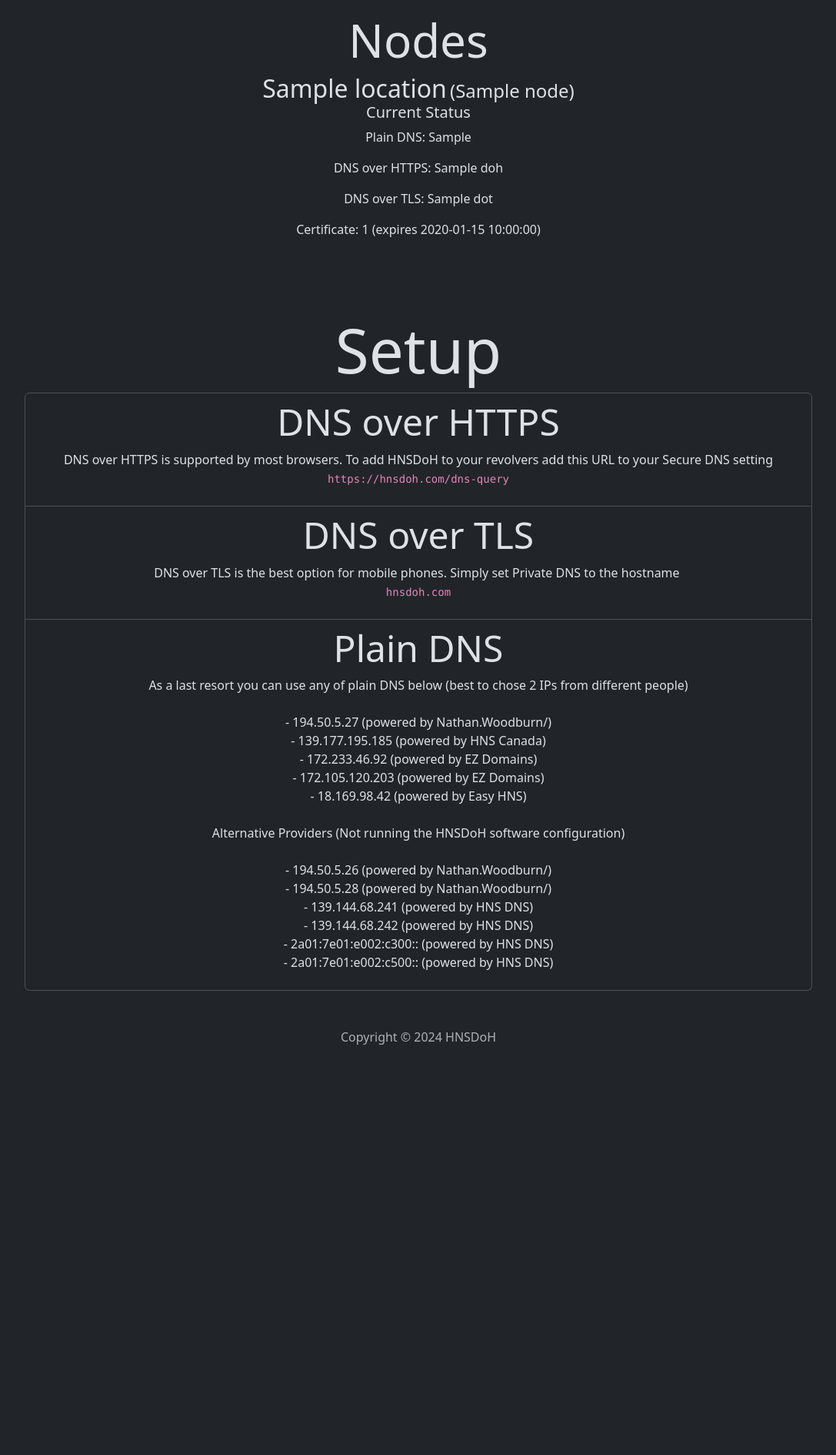
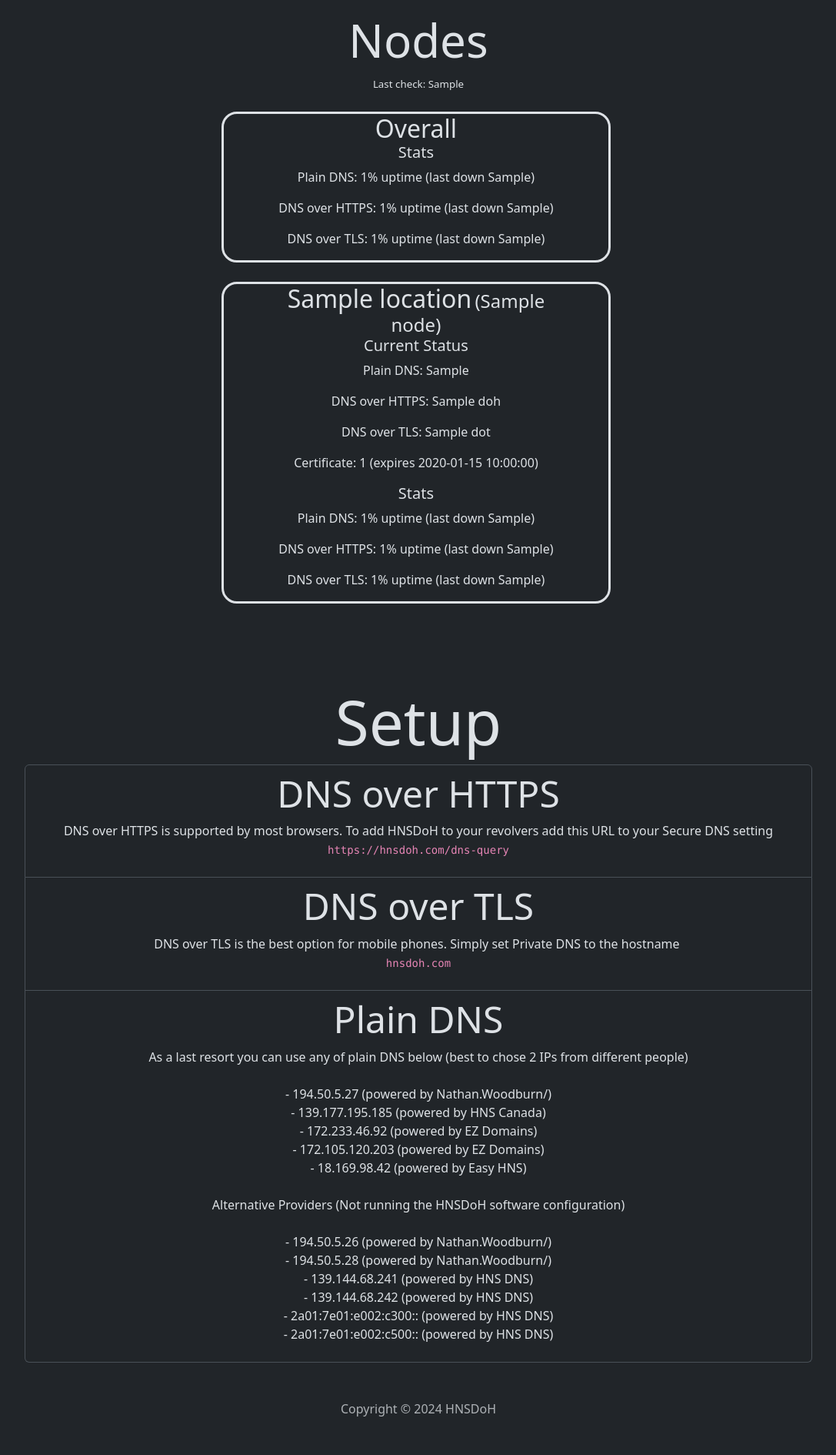
Before and after one commit to Nathanwoodburn/hnsdoh-status, a Flask app: template templates/index.html in a window 1280 px wide. Shown: the part 76-1966 px from the top of the page at 77% size, without its empty margins (96-1183 px from the left). Before the commit the page ends 1433 px from the top, so only its background shows below. Run offline with Flask 3, Linux system fonts and the light colour scheme; the template is opened without the code that fills it: most values are stand-ins (such as "Sample title", 1, 10 or a date in 2020); some libraries are stand-ins or nearby versions.

Commit message:
feat: Add history

```diff
--- a/server.py
+++ b/server.py
@@ -1,3 +1,4 @@
+from collections import defaultdict
 from functools import cache
 import json
 from flask import (
@@ -207,7 +208,6 @@
 
         # Convert the expiry date string to a datetime object
         expiry_date = datetime.strptime(expiry_date_str, '%b %d %H:%M:%S %Y GMT')
-        print(expiry_date)
         expires = format_relative_time(expiry_date)
         valid = expiry_date > datetime.now()
 
@@ -234,6 +234,52 @@
         return f"in {minutes} minutes" if minutes > 1 else "in 1 minute"
     else:
         return f"in {delta.seconds} seconds" if delta.seconds > 1 else "in 1 second"
+
+def check_nodes() -> list:
+    global nodes
+    if last_log > datetime.now() - relativedelta.relativedelta(minutes=1):
+        # Load the last log
+        with open(f"{log_dir}/node_status.json", "r") as file:
+            data = json.load(file)
+        newest = {"date": datetime.now()-relativedelta.relativedelta(years=1), "nodes": []}
+        for entry in data:
+            if datetime.strptime(entry["date"], "%Y-%m-%d %H:%M:%S") > newest["date"]:
+                newest = entry
+                newest["date"] = datetime.strptime(newest["date"], "%Y-%m-%d %H:%M:%S")
+        node_status = newest["nodes"]
+    else:
+        if len(nodes) == 0:
+            nodes = get_node_list()
+            node_status = []
+            for ip in nodes:
+                node_status.append({
+                    "ip": ip,
+                    "name": node_names[ip] if ip in node_names else ip,
+                    "location": node_locations[ip] if ip in node_locations else "Unknown",
+                    "plain_dns": check_plain_dns(ip),
+                    "doh": check_doh(ip),
+                    "dot": check_dot(ip),
+                    "cert": verify_cert(ip,443),
+                    "cert_853": verify_cert(ip,853)
+                    })
+        else:
+            node_status = []
+            for ip in nodes:
+                node_status.append({
+                    "ip": ip,
+                    "name": node_names[ip] if ip in node_names else ip,
+                    "location": node_locations[ip] if ip in node_locations else "Unknown",
+                    "plain_dns": check_plain_dns(ip),
+                    "doh": check_doh(ip),
+                    "dot": check_dot(ip),
+                    "cert": verify_cert(ip,443),
+                    "cert_853": verify_cert(ip,853)
+                    })
+        # Save the node status to a file
+        log_status(node_status)
+    print("Finished checking nodes", flush=True)
+    return node_status
+
 # endregion
 
 # region File logs
@@ -275,8 +321,128 @@
     with open(filename, "w") as file:
         json.dump(data, file, indent=4)
 
+# endregion
+# region History functions
+def get_history(days: int) -> list:
+    log_files = [f for f in os.listdir(log_dir) if f.endswith('.json') and f.startswith('node_status')]
+    history = []
+
+    for log_file in log_files:
+        file_path = os.path.join(log_dir, log_file)
+        with open(file_path, 'r') as file:
+            data = json.load(file)
+            for entry in data:
+                entry_date = datetime.strptime(entry["date"], "%Y-%m-%d %H:%M:%S")
+                if datetime.now() - relativedelta.relativedelta(days=days) < entry_date:
+                    history.append(entry)
+    return history
+
+def summarize_history(history: list) -> dict:
+    nodes_status = defaultdict(lambda: {
+        "name": "",
+        "location": "",
+        "plain_dns": {"last_down": "Never", "percentage": 0},
+        "doh": {"last_down": "Never", "percentage": 0},
+        "dot": {"last_down": "Never", "percentage": 0}
+    })
+    overall_status = {
+        "plain_dns": {"last_down": "Never", "percentage": 0},
+        "doh": {"last_down": "Never", "percentage": 0},
+        "dot": {"last_down": "Never", "percentage": 0}
+    }
+
+    # Collect data
+    total_counts = defaultdict(lambda: {
+        "plain_dns": {"down": 0, "total": 0},
+        "doh": {"down": 0, "total": 0},
+        "dot": {"down": 0, "total": 0}
+    })
+
+    for entry in history:
+        date = datetime.strptime(entry["date"], "%Y-%m-%d %H:%M:%S")
+        for node in entry["nodes"]:
+            ip = node["ip"]
+            # Update node details if not already present
+            if nodes_status[ip]["name"] == "":
+                nodes_status[ip]["name"] = node.get("name", "")
+                nodes_status[ip]["location"] = node.get("location", "")
+
+            # Update counts and last downtime
+            for key in ["plain_dns", "doh", "dot"]:
+                status = node.get(key, "up")
+                if status == "down":
+                    total_counts[ip][key]["down"] += 1
+                total_counts[ip][key]["total"] += 1
+
+            # Update last downtime for each key
+            for key in ["plain_dns", "doh", "dot"]:
+                if node.get(key) == "down":
+                    nodes_status[ip][key]["last_down"] = date.strftime("%Y-%m-%d %H:%M:%S")
+
+    # Calculate percentages and prepare final summary
+    node_list = []
+    for ip, status in nodes_status.items():
+        node_data = status.copy()
+        for key in ["plain_dns", "doh", "dot"]:
+            total = total_counts[ip][key]["total"]
+            down = total_counts[ip][key]["down"]
+            if total > 0:
+                node_data[key]["percentage"] = ((total - down) / total) * 100
+            else:
+                node_data[key]["percentage"] = 100
+        node_list.append(node_data)
+
+    # Aggregate overall status
+    overall_counts = {"plain_dns": {"down": 0, "total": 0}, "doh": {"down": 0, "total": 0}, "dot": {"down": 0, "total": 0}}
+    for ip, counts in total_counts.items():
+        for key in ["plain_dns", "doh", "dot"]:
+            overall_counts[key]["total"] += counts[key]["total"]
+            overall_counts[key]["down"] += counts[key]["down"]
+
+    for key in ["plain_dns", "doh", "dot"]:
+        total = overall_counts[key]["total"]
+        down = overall_counts[key]["down"]
+        if total > 0:
+            overall_status[key]["percentage"] = ((total - down) / total) * 100
+            last_downs = [nodes_status[ip][key]["last_down"] for ip in nodes_status if nodes_status[ip][key]["last_down"] != "Never"]
+            if last_downs:
+                overall_status[key]["last_down"] = max(last_downs)
+        else:
+            overall_status[key]["percentage"] = 100
+
+    return {
+        "nodes": node_list,
+        "overall": overall_status,
+        "check_counts": total_counts
+    }
+def convert_nodes_to_dict(nodes):
+    nodes_dict = {}
+    for node in nodes:
+        name = node.get('name')
+        if name:
+            nodes_dict[name] = node
+    return nodes_dict
+
+# endregion
 
 
+# region API routes
+@app.route("/api/nodes")
+def api_nodes():
+    node_status = check_nodes()
+    return jsonify(node_status)
+
+@app.route("/api/history")
+def api_history():
+    history_days = 7
+    if "days" in request.args:
+        try:
+            history_days = int(request.args["days"])
+        except:
+            pass
+    history = get_history(history_days)
+    history_summary = summarize_history(history)
+    return jsonify(history_summary)
 
 # endregion
 
@@ -284,48 +450,8 @@
 # region Main routes
 @app.route("/")
 def index():
-    global nodes
+    node_status = check_nodes()
 
-    if last_log > datetime.now() - relativedelta.relativedelta(minutes=1):
-        # Load the last log
-        with open(f"{log_dir}/node_status.json", "r") as file:
-            data = json.load(file)
-        newest = {"date": datetime.now()-relativedelta.relativedelta(years=1), "nodes": []}
-        for entry in data:
-            if datetime.strptime(entry["date"], "%Y-%m-%d %H:%M:%S") > newest["date"]:
-                newest = entry
-                newest["date"] = datetime.strptime(newest["date"], "%Y-%m-%d %H:%M:%S")
-        node_status = newest["nodes"]
-    else:
-        if len(nodes) == 0:
-            nodes = get_node_list()
-            node_status = []
-            for ip in nodes:
-                node_status.append({
-                    "ip": ip,
-                    "name": node_names[ip] if ip in node_names else ip,
-                    "location": node_locations[ip] if ip in node_locations else "Unknown",
-                    "plain_dns": check_plain_dns(ip),
-                    "doh": check_doh(ip),
-                    "dot": check_dot(ip),
-                    "cert": verify_cert(ip,443),
-                    "cert_853": verify_cert(ip,853)
-                    })
-        else:
-            node_status = []
-            for ip in nodes:
-                node_status.append({
-                    "ip": ip,
-                    "name": node_names[ip] if ip in node_names else ip,
-                    "location": node_locations[ip] if ip in node_locations else "Unknown",
-                    "plain_dns": check_plain_dns(ip),
-                    "doh": check_doh(ip),
-                    "dot": check_dot(ip),
-                    "cert": verify_cert(ip,443),
-                    "cert_853": verify_cert(ip,853)
-                    })
-        # Save the node status to a file
-        log_status(node_status)
 
     warnings = []
     for node in node_status:
@@ -346,7 +472,18 @@
         if cert_853_expiry < datetime.now() + relativedelta.relativedelta(days=7):
             warnings.append(f"{node['name']} has a certificate expiring in less than 7 days on port 853")
 
-    return render_template("index.html",nodes=node_status,warnings=warnings)
+    history_days = 7
+    if "history" in request.args:
+        try:
+            history_days = int(request.args["history"])
+        except:
+            pass
+    history = get_history(history_days)
+    history_summary = summarize_history(history)
+    history_summary["nodes"] = convert_nodes_to_dict(history_summary["nodes"])
+    last_check = last_log.strftime("%Y-%m-%d %H:%M:%S")
+    print(f"Last check: {last_check}", flush=True)
+    return render_template("index.html",nodes=node_status,warnings=warnings,history=history_summary,last_check=last_check)
 
 
 @app.route("/<path:path>")
--- /dev/null
+++ b/templates/assets/css/index.css
@@ -0,0 +1,18 @@
+.node {
+    margin: 25px;
+    border: solid;
+    border-radius: 20px;
+    padding-inline: 50px;
+    max-width: 90%;
+}
+
+.spacer {
+    margin: 25px;
+    display: block;
+}
+.warnings {
+    margin: auto;
+    width: 1000px;
+    max-width: 95%;
+    margin-top: 20px;
+}
--- a/templates/index.html
+++ b/templates/index.html
@@ -33,6 +33,7 @@
     <link rel="stylesheet" href="assets/css/bs-theme-overrides.css">
     <link rel="stylesheet" href="assets/css/Navbar-Right-Links-Dark-icons.css">
     <link rel="stylesheet" href="assets/css/Team-images.css">
+    <link rel="stylesheet" href="assets/css/index.css">
 
     <script async src="https://umami.woodburn.au/script.js"
         data-website-id="7e0ed7e4-3858-4124-a574-b57ac05aaad1"></script>
@@ -49,7 +50,7 @@
     <section id="intro">
         <div class="text-center">
             <h1 class="text-center" style="font-size: 60px;">HNS DoH</h1>
-            <div id="warnings" style="margin-top: 20px;">
+            <div class="warnings">
                 <!-- Check if warnings is empty -->
                 {% if warnings %}
                     <div class="alert alert-danger" role="alert">
@@ -65,10 +66,24 @@
     </section>
 
     <section id="status"></section>
-        <div class="text-center">
+        <div class="text-center" style="width: fit-content;margin: auto;max-width: 100%;">
             <h1 class="text-center" style="font-size: 60px;">Nodes</h1>
+            <span style="font-size: smaller;margin-bottom: 10px;">Last check: {{last_check}}</span>
+            <div class="spacer"></div>
+            <div class="node" style="display: block;">
+                <div>
+                    <h2 style="display: inline;">Overall</h2>
+                </div>
+                <div>
+                    <h5>Stats</h5>
+                    <p>Plain DNS: {{history.overall.plain_dns.percentage}}% uptime (last down {{history.overall.plain_dns.last_down}})</p>
+                    <p>DNS over HTTPS: {{history.overall.doh.percentage}}% uptime (last down {{history.overall.doh.last_down}})</p>
+                    <p>DNS over TLS: {{history.overall.dot.percentage}}% uptime (last down {{history.overall.dot.last_down}})</p>
+                </div>
+            </div>
+            <div class="spacer"></div>
             {% for node in nodes %}
-                <div>
+                <div class="node">
                     <div>
                         <h2 style="display: inline;">{{node.location}}</h2>
                         <h4 style="display: inline;">({{ node.name }})</h4>
@@ -79,6 +94,12 @@
                         <p>DNS over HTTPS: {{node.doh}}</p>
                         <p>DNS over TLS: {{node.dot}}</p>
                         <p>Certificate: {{node.cert.valid}} (expires {{node.cert.expires}})</p>
+                    </div>
+                    <div>
+                        <h5>Stats</h5>
+                        <p>Plain DNS: {{history.nodes[node.name].plain_dns.percentage}}% uptime (last down {{history.nodes[node.name].plain_dns.last_down}})</p>
+                        <p>DNS over HTTPS: {{history.nodes[node.name].doh.percentage}}% uptime (last down {{history.nodes[node.name].doh.last_down}})</p>
+                        <p>DNS over TLS: {{history.nodes[node.name].dot.percentage}}% uptime (last down {{history.nodes[node.name].dot.last_down}})</p>
                     </div>
                 </div>
 
```
Also changed, not shown: main.py (+56 -11 lines).
